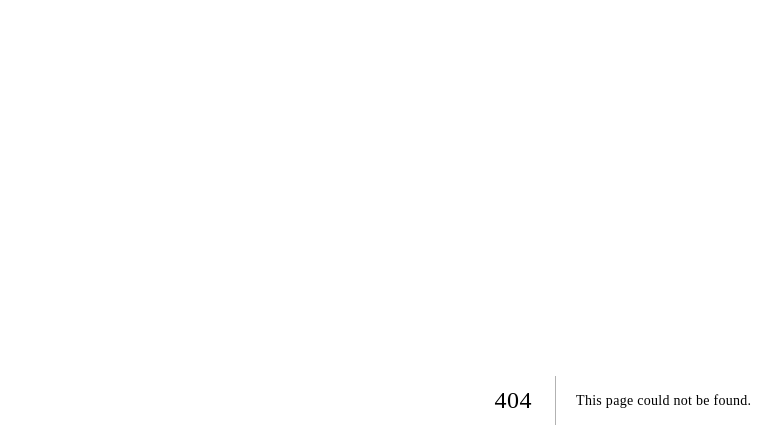
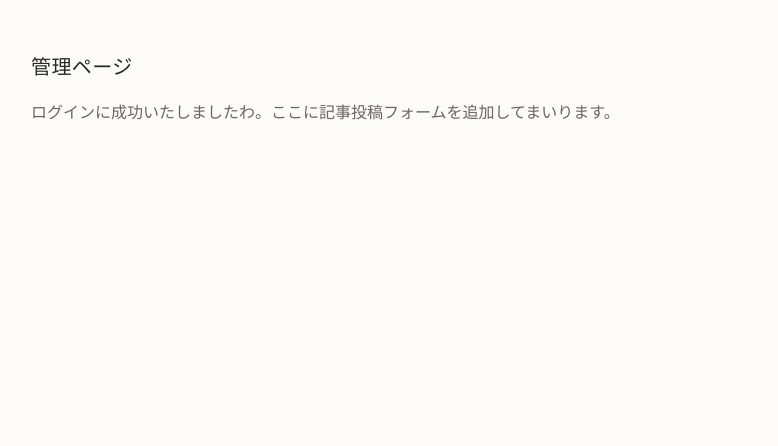
Before and after one commit to kurokawa96-96/ojosama-lab, a Next.js app: page /admin in a window 1280 px wide. Before the commit this address had no page. Shown: the top 446 px of the page, without its empty margins (17-795 px from the left). Built offline with nearby package versions, Linux system fonts and the light colour scheme.

Commit message:
Add AdminDashboard component for admin page

```diff
--- /dev/null
+++ b/app/admin/page.tsx
@@ -0,0 +1,14 @@
+export const dynamic = "force-dynamic";
+
+export default function AdminDashboard() {
+  return (
+    <div style={{ padding: "48px" }}>
+      <h1 style={{ fontFamily: "var(--font-mincho)", fontSize: "20px" }}>
+        管理ページ
+      </h1>
+      <p style={{ marginTop: "12px", color: "var(--color-text-muted)" }}>
+        ログインに成功いたしましたわ。ここに記事投稿フォームを追加してまいります。
+      </p>
+    </div>
+  );
+}
```
